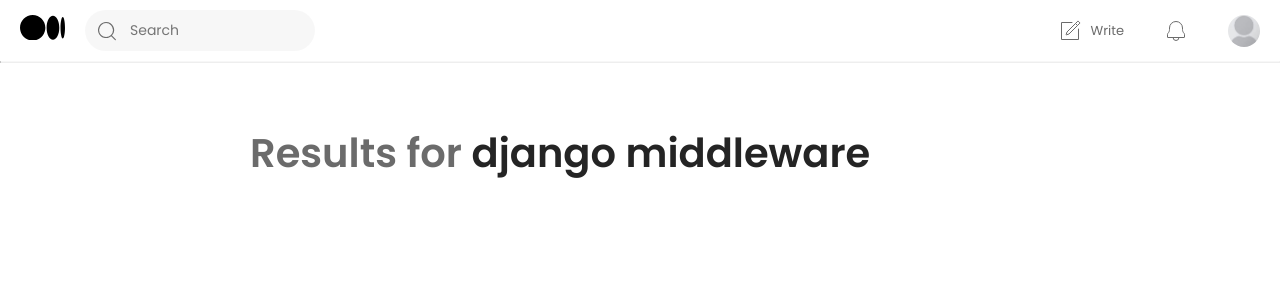
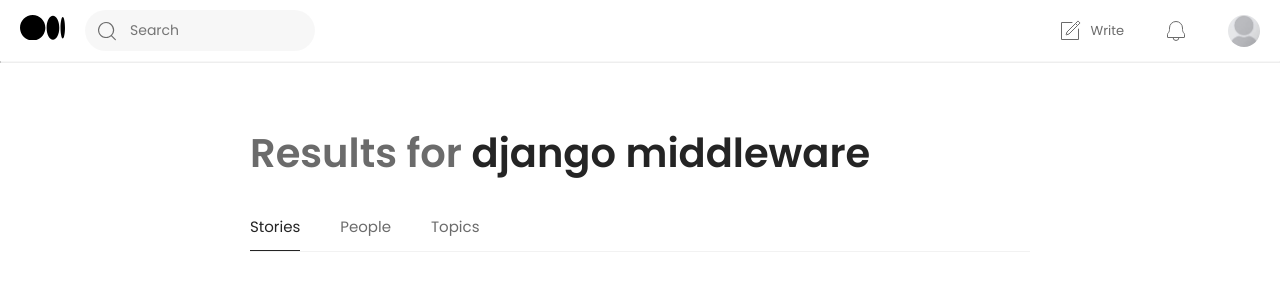
Before and after one commit to bukeme/medium-clone, a React (Vite) app: page /search in a window 1280 px wide. Shown: the top 300 px of the page. Built offline with nearby package versions, Linux system fonts and the light colour scheme.

Commit message:
worked on search header nav

```diff
--- a/src/components/search/search-header/search-header.component.jsx
+++ b/src/components/search/search-header/search-header.component.jsx
@@ -6,6 +6,17 @@
 	return (
 		<div className='search-header'>
 			<h1 className='search-header__title'><span>Results for</span> django middleware</h1>
+			<div className='search-header__nav'>
+				<div className='search-header__nav--item active'>
+					<span>Stories</span>
+				</div>
+				<div className='search-header__nav--item'>
+					<span>People</span>
+				</div>
+				<div className='search-header__nav--item'>
+					<span>Topics</span>
+				</div>
+			</div>
 		</div>
 	);
 }
--- a/src/components/search/search-header/search-header.styles.css
+++ b/src/components/search/search-header/search-header.styles.css
@@ -6,3 +6,25 @@
 .search-header__title span {
 	color: var(--black);
 }
+
+.search-header__nav {
+	margin: 20px 0 40px;
+	display: flex;
+	border-bottom: 1px solid rgba(0, 0, 0, .05);
+}
+
+.search-header__nav--item {
+	padding: 12px 0;
+	margin-right: 40px;
+	color: var(--black);
+	font-size: 15px;
+}
+
+.search-header__nav--item.active {
+	border-bottom: 1px solid var(--dark-black);
+	color: var(--dark-black);
+}
+
+.search-header__nav--item span:hover {
+	color: var(--dark-black);
+}
```
Also changed, not shown: src/components/search/search-collection/search-collection.component.jsx (added, +13 -0 lines), src/components/search/search-collection/search-collection.styles.css (added).
